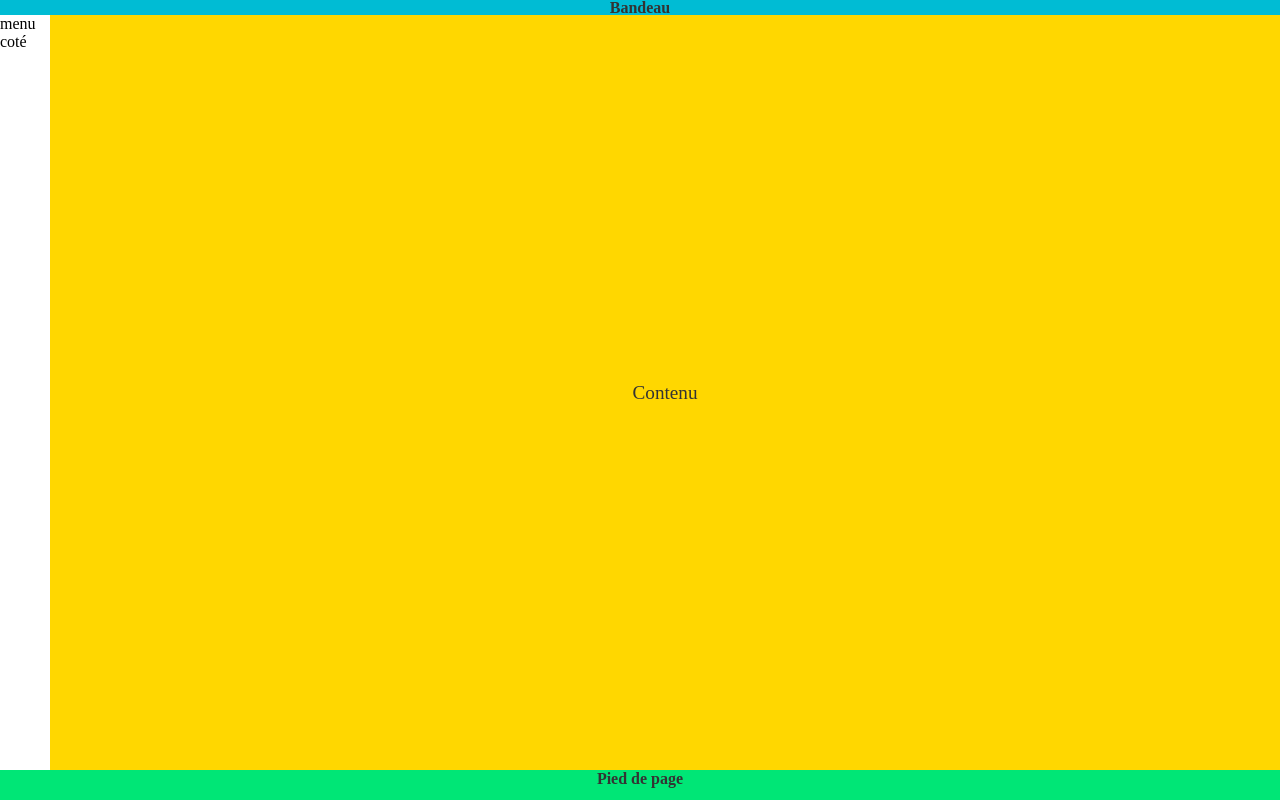
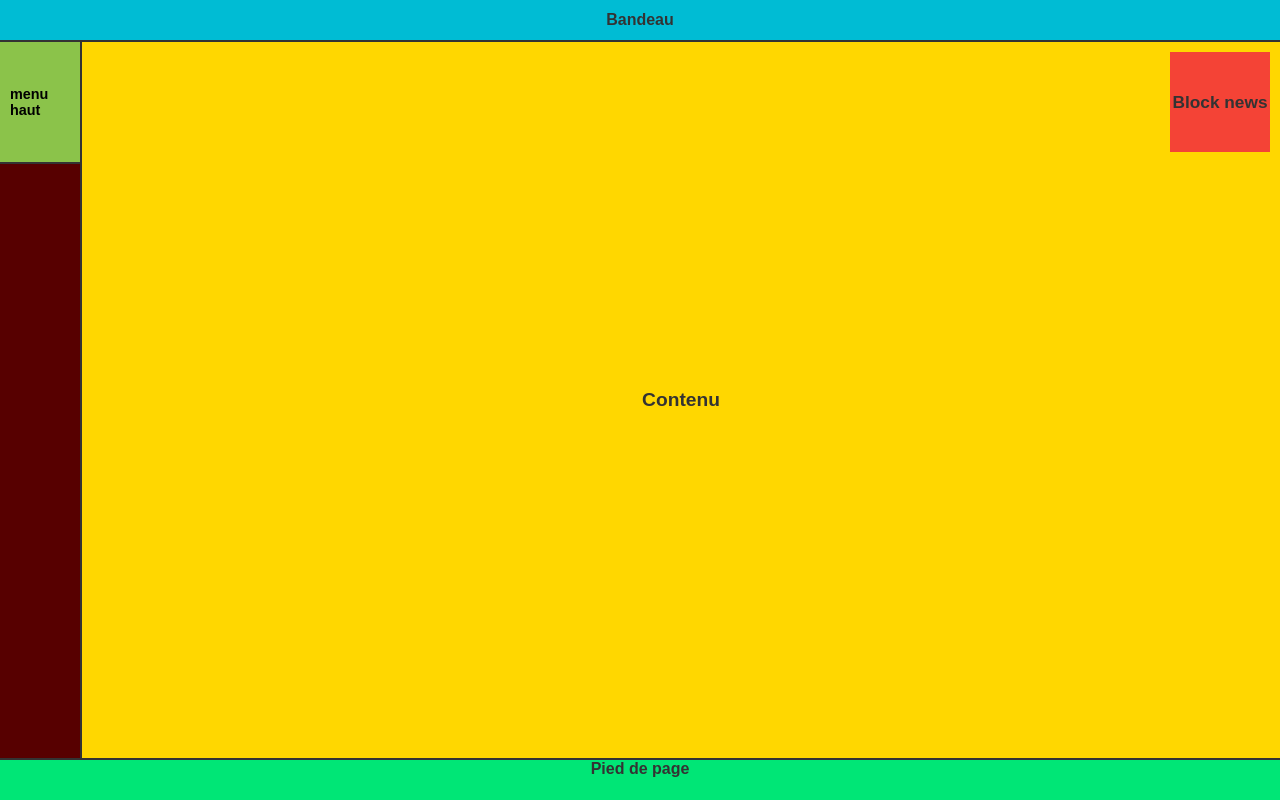
Before and after one commit to eliemichels/WebSocket, a plain HTML site: page TPCSS/TP2CSS.html in a window 1280 px wide. Drawn offline with Linux system fonts and the light colour scheme.

Commit message:
tpcss2v2

```diff
--- a/TPCSS/TP2CSS.css
+++ b/TPCSS/TP2CSS.css
@@ -8,13 +8,17 @@
 /* Configuration du body */
 body {
     display: grid;
-    grid-template-columns: 50px 1fr;
-    grid-template-rows: 15px 1fr 30px;
+    grid-template-columns: 80px 1fr;
+    grid-template-rows: 40px 120px 1fr 40px;
     grid-template-areas:
     "bandeau bandeau"
-    "menu contenu"
+    "menu-haut contenu"
+    "menu-bas contenu"
     "pied pied";
     height: 100vh;
+    font-family: Arial, sans-serif;
+    gap: 2px;
+    background-color: #333;
 }
 
 /* Bandeau (header) */
@@ -27,14 +31,43 @@ body {
     color: #333;
     font-weight: bold
 }
-.menu {
-  grid-area: menu;
-  background-color: #ff69b4;
-  color: #333;
-  font-weight: bold;
-  display: flex;
-  align-items: center;
-  justify-content: center;
+.menu-haut{
+    grid-area: menu-haut;
+    background-color: #8bc34a;
+    display: flex;
+    align-items: center;
+    justify-content: center;
+    color: #000;
+    font-weight: bold;
+    padding: 10px;
+    font-size: 0.9em;
+}
+.menu-bas{
+    grid-area: menu-bas;
+    background-color: #570000;
+    display: flex;
+    align-items: center;
+    justify-content: center;
+    color: #fff;
+    font-weight: bold;
+    padding: 10px;
+    font-size: 0.9em;
+
+}
+.block-news{
+    position: absolute;
+    top: 10px;
+    right: 10px;
+    width: 100px;
+    height: 100px;
+    background-color: #f44336;
+    display: flex;
+    align-items: center;
+    justify-content: center;
+    color: #333;
+    font-weight: bold;
+    font-size: 0.9em;
+
 }
 /* Contenu principal */
 .contenu {
@@ -43,9 +76,11 @@ body {
     display: flex;
     align-items: center;
     justify-content: center;
-    padding: 40px;
+    padding: 20px;
     color: #333;
     font-size: 1.2em;
+    font-weight: bold;
+    position: relative;
 }
 
 /* Pied de page (footer) */
--- a/TPCSS/TP2CSS.html
+++ b/TPCSS/TP2CSS.html
@@ -11,12 +11,18 @@
         Bandeau
     </header>
 
-    <div id="menu">
-        menu coté
+    <div class="menu-haut">
+        menu haut
+    </div>
+    <div class="menu-bas">
+
     </div>
 
     <main class="contenu">
         Contenu
+        <aside class="block-news">
+            Block news
+        </aside>
     </main>
 
     <footer class="pied-de-page">
```
